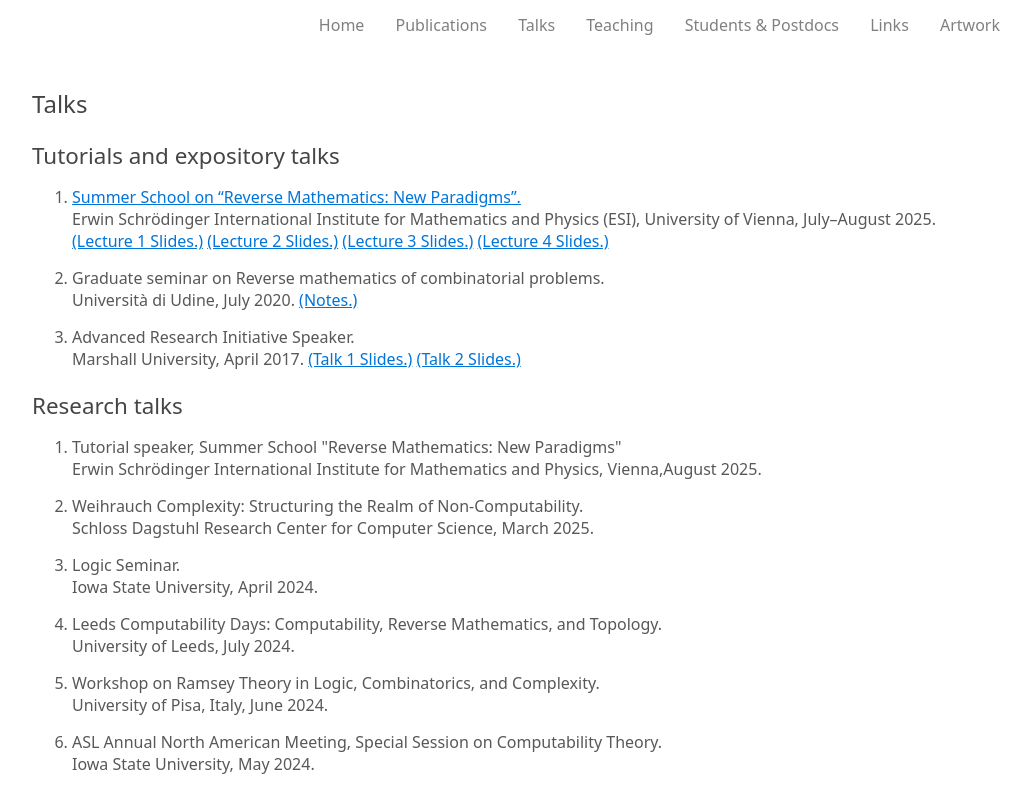
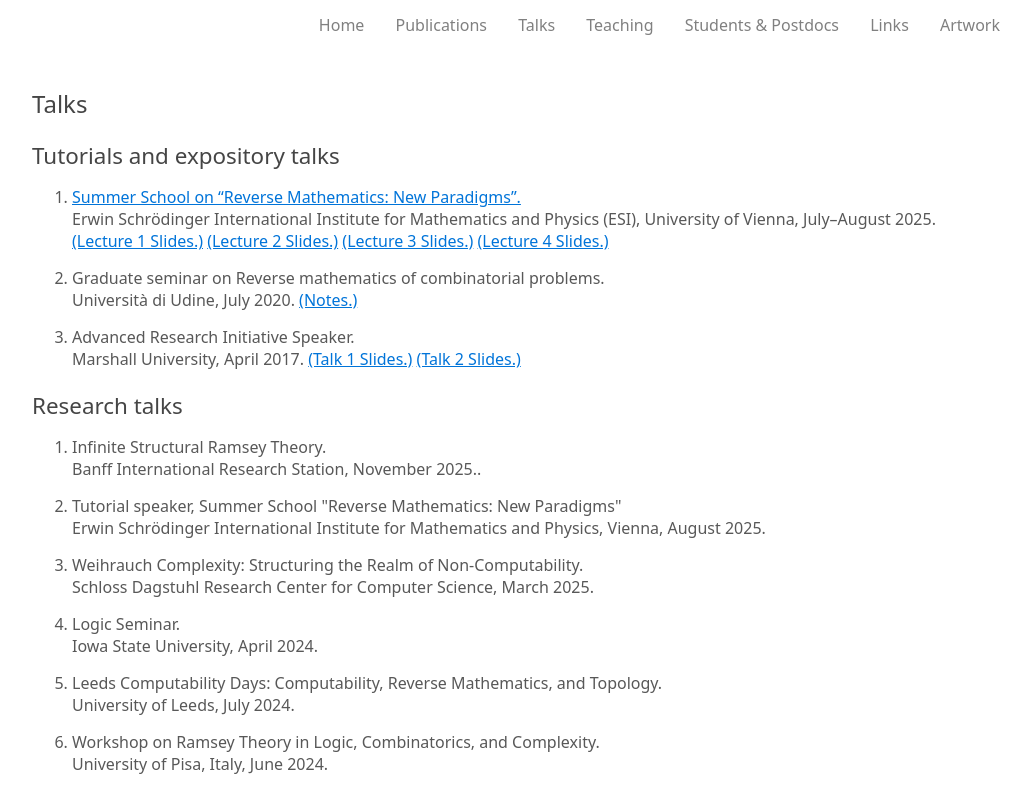
Before and after one commit to 398y-r-uhsy47-84-eg433/398y-r-uhsy47-84-eg433.github.io, a plain HTML site: page talks.html in a window 1280 px wide. Shown: the top 787 px of the page, without its empty margins (124-1155 px from the left). Drawn offline with Linux system fonts and the light colour scheme.

Commit message:
Updates - Dec 2025

```diff
--- a/talks.html
+++ b/talks.html
@@ -87,8 +87,13 @@
 			<ol>
 
 				<li>
+					Infinite Structural Ramsey Theory.<br>
+					Banff International Research Station, November 2025..
+				</li>
+
+				<li>
 					Tutorial speaker, Summer School "Reverse Mathematics: New Paradigms"<br>
-					Erwin Schrödinger International Institute for Mathematics and Physics, Vienna,August 2025.
+					Erwin Schrödinger International Institute for Mathematics and Physics, Vienna, August 2025.
 				</li>
 
 				<li>
```
Also changed, not shown: teaching.html (+2 -4 lines), 1 other file.
